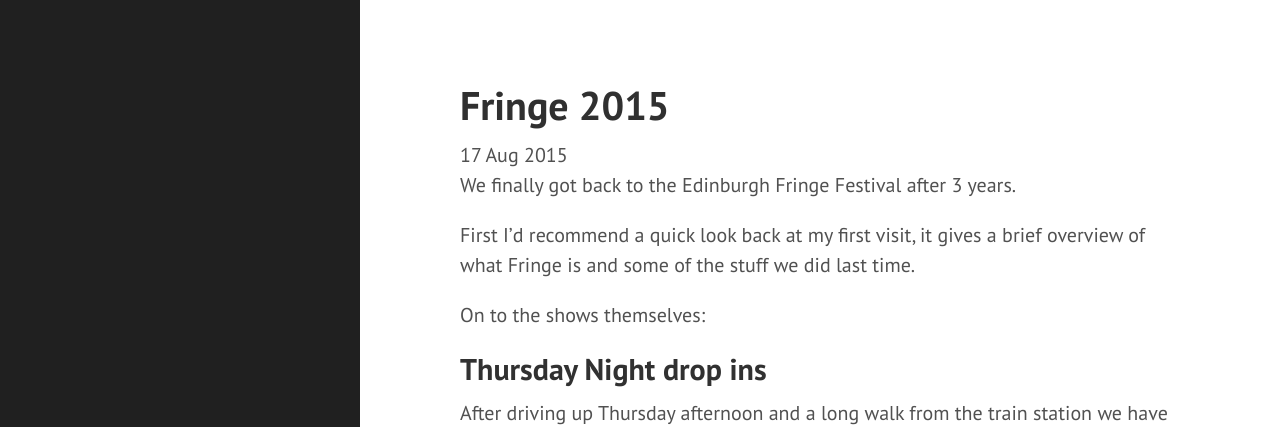
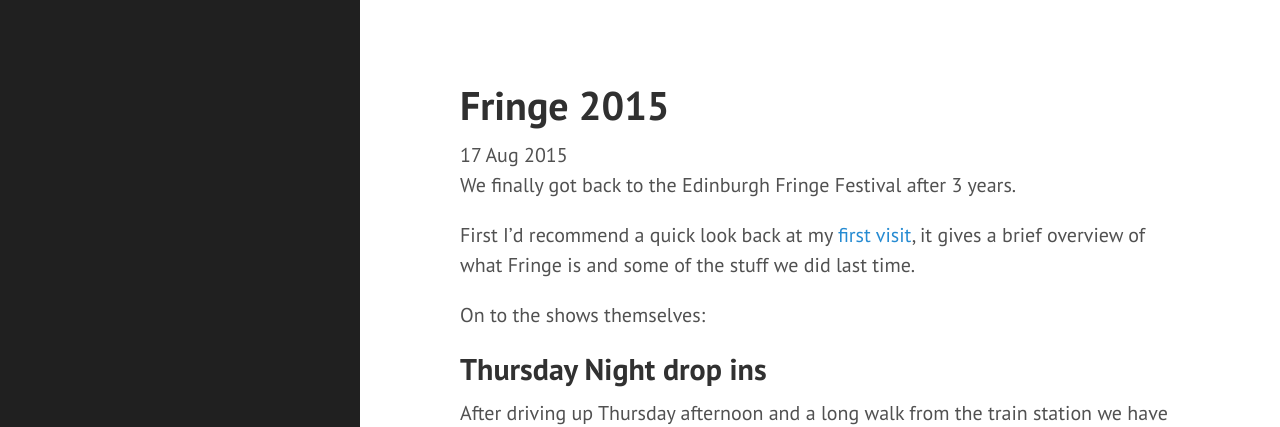
Before and after one commit to harvy4002/harvy4002.github.io, a Jekyll site: the page built from _posts/2015-08-17-fringe-2015.md, in a window 1280 px wide and 900 px high. Shown: the top 427 px of the window. Built offline with Jekyll 4.4.1, drawn with Linux system fonts in a browser that asks for light colours; part of the change alters nothing that is shown.

```diff
--- a/_posts/2015-08-17-fringe-2015.md
+++ b/_posts/2015-08-17-fringe-2015.md
@@ -6,7 +6,7 @@ comments: False
 
 We finally got back to the Edinburgh Fringe Festival after 3 years.
 
-First I'd recommend a quick look back at my first visit, it gives a brief overview of what Fringe is and some of the stuff we did last time.
+First I'd recommend a quick look back at my [first visit]({% post_url 2012-09-07-my-fringe-fest %}), it gives a brief overview of what Fringe is and some of the stuff we did last time.
 
 On to the shows themselves:
 
```
